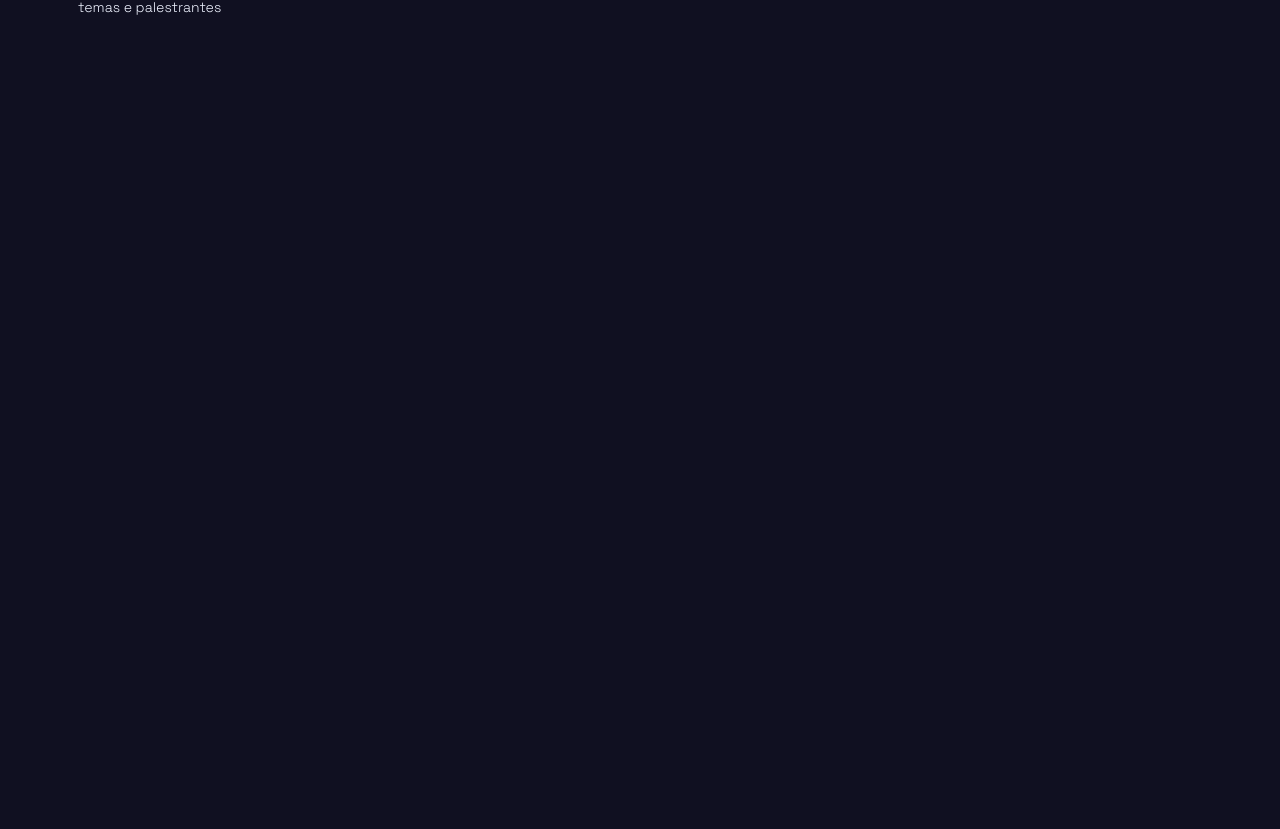
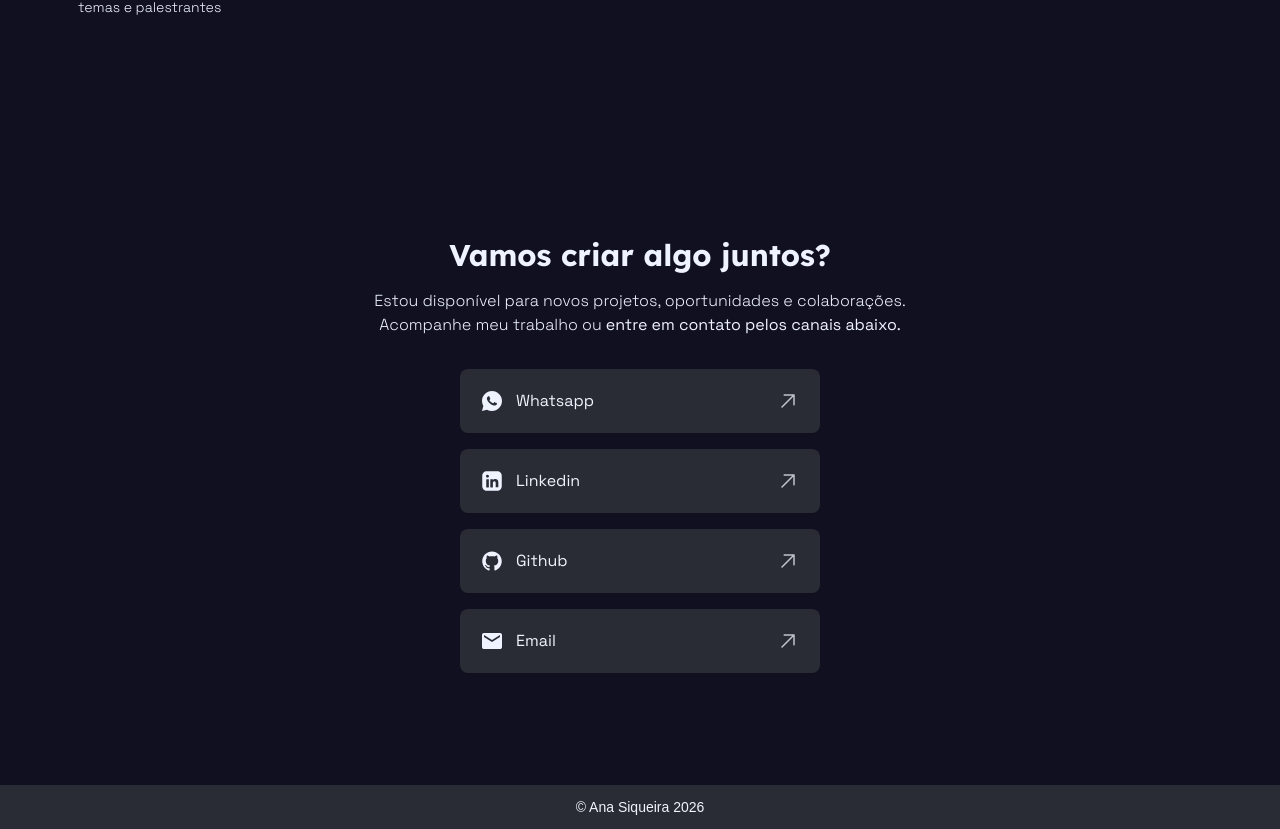
Before and after one commit to itsmesiq/portfolio, a Next.js app: page / in a window 1280 px wide. Shown: the part 3857-4686 px from the top of the page. Before the commit the page ends 3982 px from the top, so only its background shows below. Built offline with nearby package versions, Linux system fonts and the light colour scheme.

Commit message:
feat: add footer component

```diff
--- a/src/app/globals.css
+++ b/src/app/globals.css
@@ -4,6 +4,7 @@
   --background: #101021;
   --foreground: #EFF3FF;
   --surface-gray: #292C34;
+  --surface-hover: #3C4253;
   --text-gray-200: #C0C4CE;
   --light-blue: #0BF7FE;
 }
@@ -12,6 +13,7 @@
   --color-background: var(--background);
   --color-foreground: var(--foreground);
   --color-surface-gray: var(--surface-gray);
+  --color-surface-hover: var(--surface-hover);
   --color-text-gray-200: var(--text-gray-200);
   --color-light-blue: var(--light-blue);
 
--- a/src/app/page.tsx
+++ b/src/app/page.tsx
@@ -1,6 +1,7 @@
 import Hero from "@/components/Hero/Hero";
 import FeaturedCompanies from "@/components/FeaturedCompanies/FeaturedCompanies";
 import Cases from "@/components/Cases/Cases";
+import Footer from "@/components/Footer/Footer";
 
 export default function Home() {
   return (
@@ -8,6 +9,7 @@ export default function Home() {
       <Hero />
       <FeaturedCompanies />
       <Cases />
+      <Footer />
     </div>
   );
 }
--- /dev/null
+++ b/src/components/Footer/Footer.tsx
@@ -0,0 +1,23 @@
+import SocialLink from "../ui/SocialLink";
+import { socialMedia } from "@/data/social";
+
+export default function Footer() {
+    return (
+        <footer className="w-full flex flex-col items-center">
+            <div className="flex flex-col items-center gap-8 max-w-150 text-center font-sans text-base py-28">
+                <div className="text-foreground flex flex-col items-center gap-4">
+                    <h2 className="font-heading text-3xl font-bold">Vamos criar algo juntos?</h2>
+                    <p className="font-light">Estou disponível para novos projetos, oportunidades e colaborações. Acompanhe meu trabalho ou <b>entre em contato pelos canais abaixo.</b></p>
+                </div>
+                <div className="flex flex-col items-center gap-4">
+                    {socialMedia.map((social) => (
+                        <SocialLink key={social.label} social={social} />
+                    ))}
+                </div>
+            </div>
+            <div className="w-full py-3 bg-surface-gray">
+                <p className="text-foreground text-sm font-light text-center">© Ana Siqueira 2026</p>
+            </div>
+        </footer>
+    );
+};
--- a/src/components/ui/SocialLink.tsx
+++ b/src/components/ui/SocialLink.tsx
@@ -0,0 +1,30 @@
+import Image from "next/image";
+import type { Social } from "@/types/social.type";
+
+type SocialLinkProp = {
+    social: Social;
+};
+
+export default function SocialLink({ social }: SocialLinkProp) {
+    return (
+        <a href={social.href} target="_blank" rel="noopener noreferrer">
+            <div className="w-full md:min-w-90 flex items-center justify-between py-5 px-5 bg-surface-gray rounded-lg hover:bg-surface-hover transition-colors duration-300">
+                <div className="flex gap-3 items-center">
+                    <Image
+                        src={social.image}
+                        alt={social.label}
+                        width={24}
+                        height={24}
+                    />
+                    <span>{social.label}</span>
+                </div>
+                <Image
+                    src="/img/icon/arrow.svg"
+                    alt="Arrow"
+                    width={24}
+                    height={24}
+                />
+            </div>
+        </a>
+    );
+};
--- /dev/null
+++ b/src/data/social.ts
@@ -0,0 +1,24 @@
+import type { Social } from "@/types/social.type";
+
+export const socialMedia: Social[] = [
+    {
+        label: 'Whatsapp',
+        image: '/img/icon/whatsapp.svg',
+        href: 'https://wa.me/5522981393078',
+    },
+    {
+        label: 'Linkedin',
+        image: '/img/icon/linkedin.svg',
+        href: 'https://www.linkedin.com/in/ana-siqueira-247940125/',
+    },
+    {
+        label: 'Github',
+        image: '/img/icon/github.svg',
+        href: 'https://github.com/itsmesiq',
+    },
+    {
+        label: 'Email',
+        image: '/img/icon/email.svg',
+        href: 'mailto:anasiqueira.serpentis@gmail.com',
+    },
+];
--- /dev/null
+++ b/src/types/social.type.ts
@@ -0,0 +1,5 @@
+export type Social = {
+    label: string;
+    image: string;
+    href: string;
+}
```
